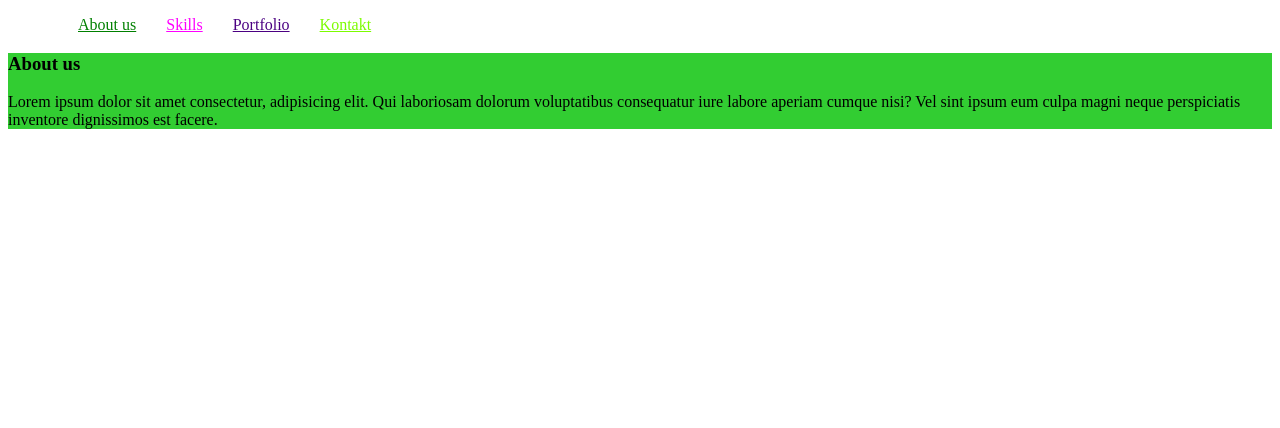
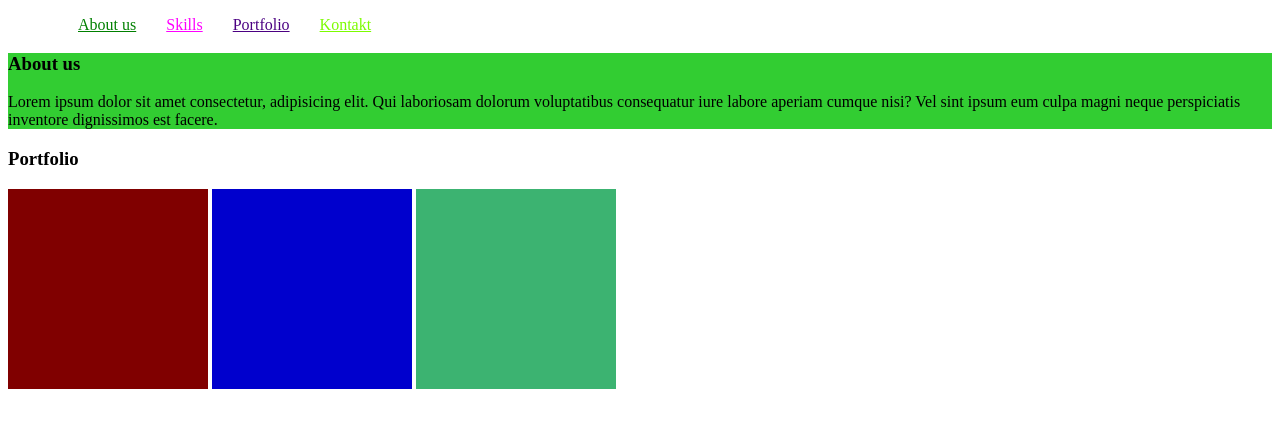
Before and after one commit to GYMJUICE/15-html-prosta-strona, a plain HTML site: page index.html in a window 1280 px wide. Drawn offline with Linux system fonts and the light colour scheme.

```diff
--- a/index.html
+++ b/index.html
@@ -35,6 +35,22 @@
         .backgroundcolor {
             background-color: limegreen;
         }
+        .square {
+            flex-direction: row;
+            display: inline-flex;
+            width:200px;
+            height: 200px;
+        }
+        #s1 {
+            background-color: maroon;
+        }
+        #s2 {
+            background-color: mediumblue;
+        }
+        #s3 {
+            background-color: mediumseagreen;
+            }
+
     </style>
 </head>
 
@@ -48,6 +64,7 @@
             <li><a href="#sekcja_kontakt" class="kolormenu4">Kontakt</a></li>
         </ul>
     </nav>
+    <!-- sekcja 1 -->
     <section>
         <div class="backgroundcolor">
         <h3>About us</h3>
@@ -57,6 +74,14 @@
         </p>
         </div>
     </section>
+    <!-- sekcja 2 -->
+    <section>
+        <h3>Portfolio</h3>
+        <div class="square" id="s1"></div>
+        <div class="square" id="s2"></div>
+        <div class="square" id="s3"></div>
+    </section>
+
 
 
 
```
